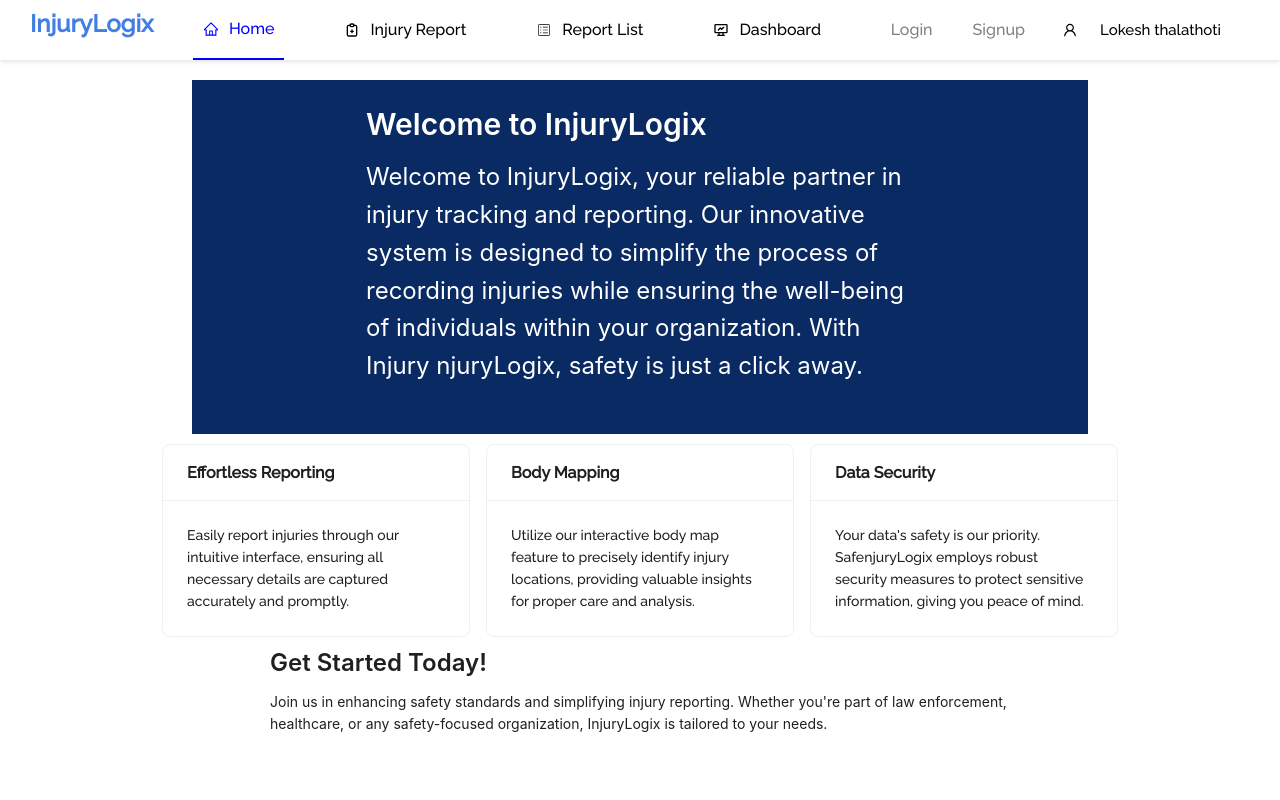
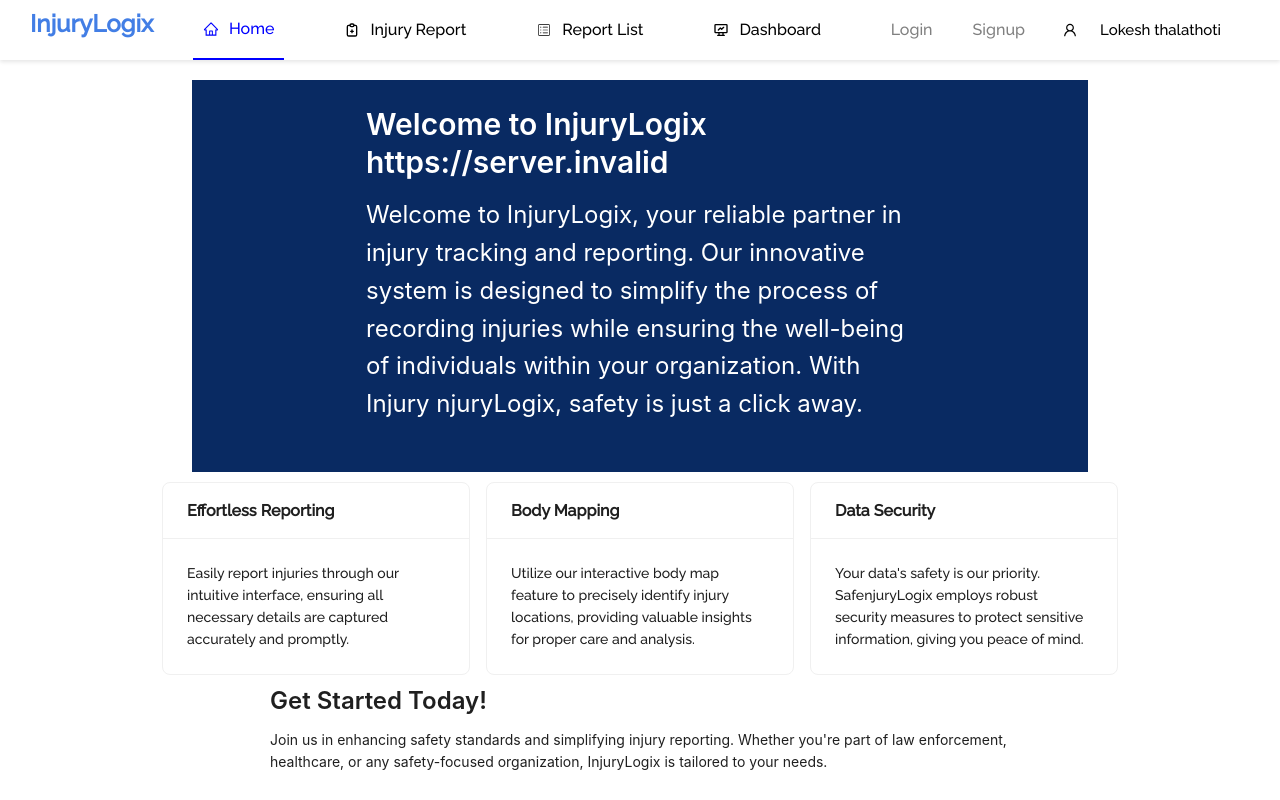
Before and after one commit to 1806loki/Lief-Injury-Tracking-System, a React (Vite) app: page / in a window 1280 px wide. Built offline with nearby package versions, Linux system fonts and the light colour scheme; no server answers.

Commit message:
Update Home.jsx

```diff
--- a/src/pages/Home/Home.jsx
+++ b/src/pages/Home/Home.jsx
@@ -5,6 +5,7 @@ import { Row, Col, Typography, Card } from "antd";
 
 import "./Home.css";
 import YourComponent from "../../context/AuthContextProvider";
+import { BASE_URL } from "../../utils/config";
 
 const { Title, Paragraph } = Typography;
 
@@ -24,7 +25,7 @@ const Home = () => {
           >
             <Col xs={24} sm={20} md={18} lg={16} xl={32}>
               <Title level={2} style={{ color: "white" }}>
-                Welcome to InjuryLogix
+                Welcome to InjuryLogix {BASE_URL}
               </Title>
               <Paragraph className="paragraph" style={{ color: "white" }}>
                 Welcome to InjuryLogix, your reliable partner in injury tracking
```
